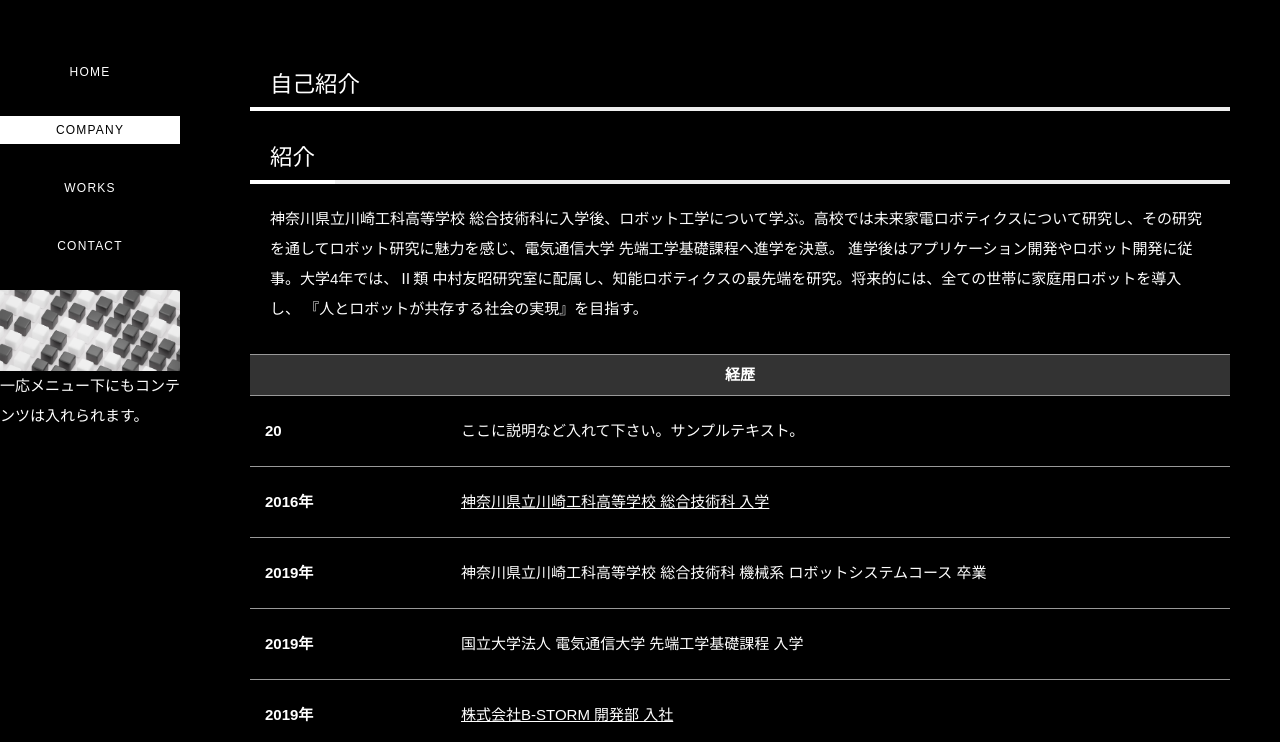
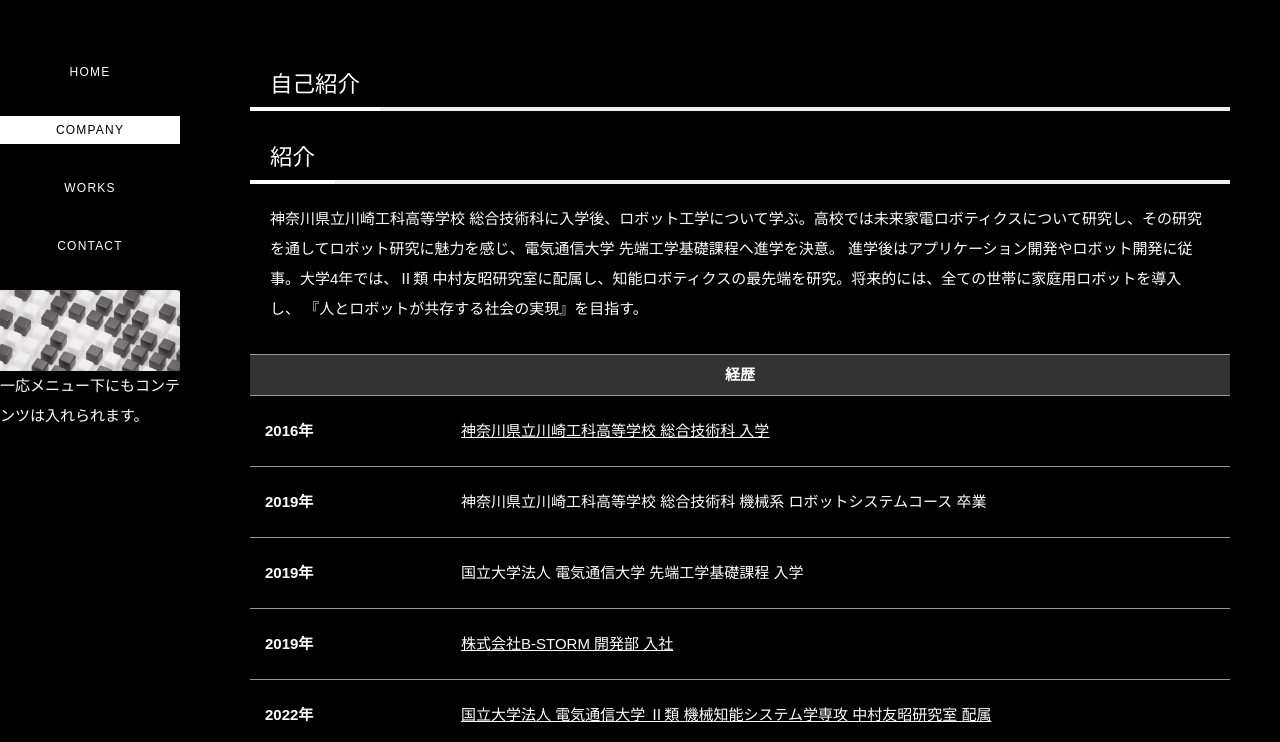
Before and after one commit to Haruka-Miyoshi/Haruka-Miyoshi.github.io, a plain HTML site: page company.html in a window 1280 px wide. Shown: the part 58-800 px from the top of the page. Drawn offline with nearby package versions, Linux system fonts and the light colour scheme.

Commit message:
intro update

```diff
--- a/company.html
+++ b/company.html
@@ -46,10 +46,6 @@
 
 <table class="ta1">
 <caption>経歴</caption>
-<tr>
-<th>20</th>
-<td>ここに説明など入れて下さい。サンプルテキスト。</td>
-</tr>
 
 <tr>
 <th>2016年</th>
```
